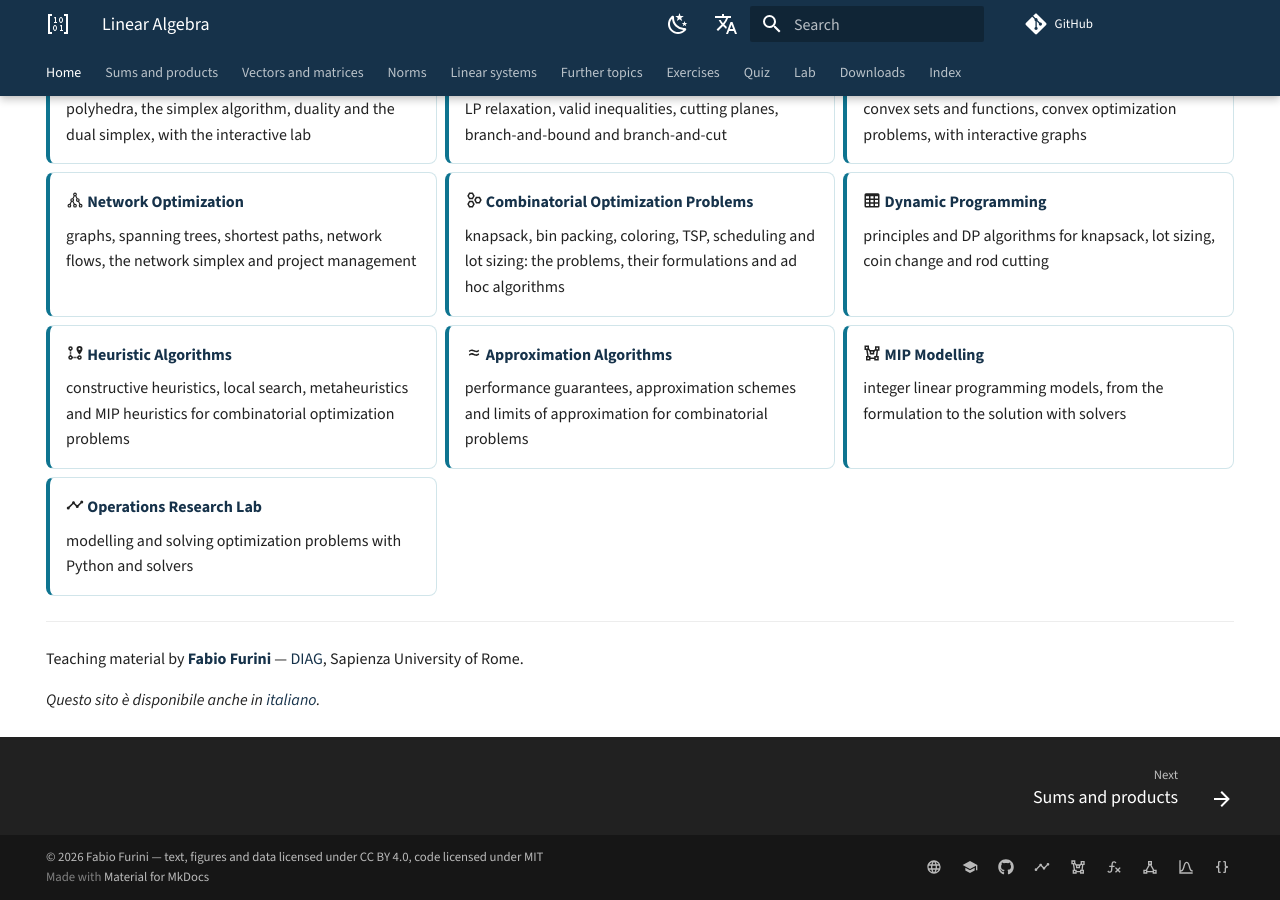
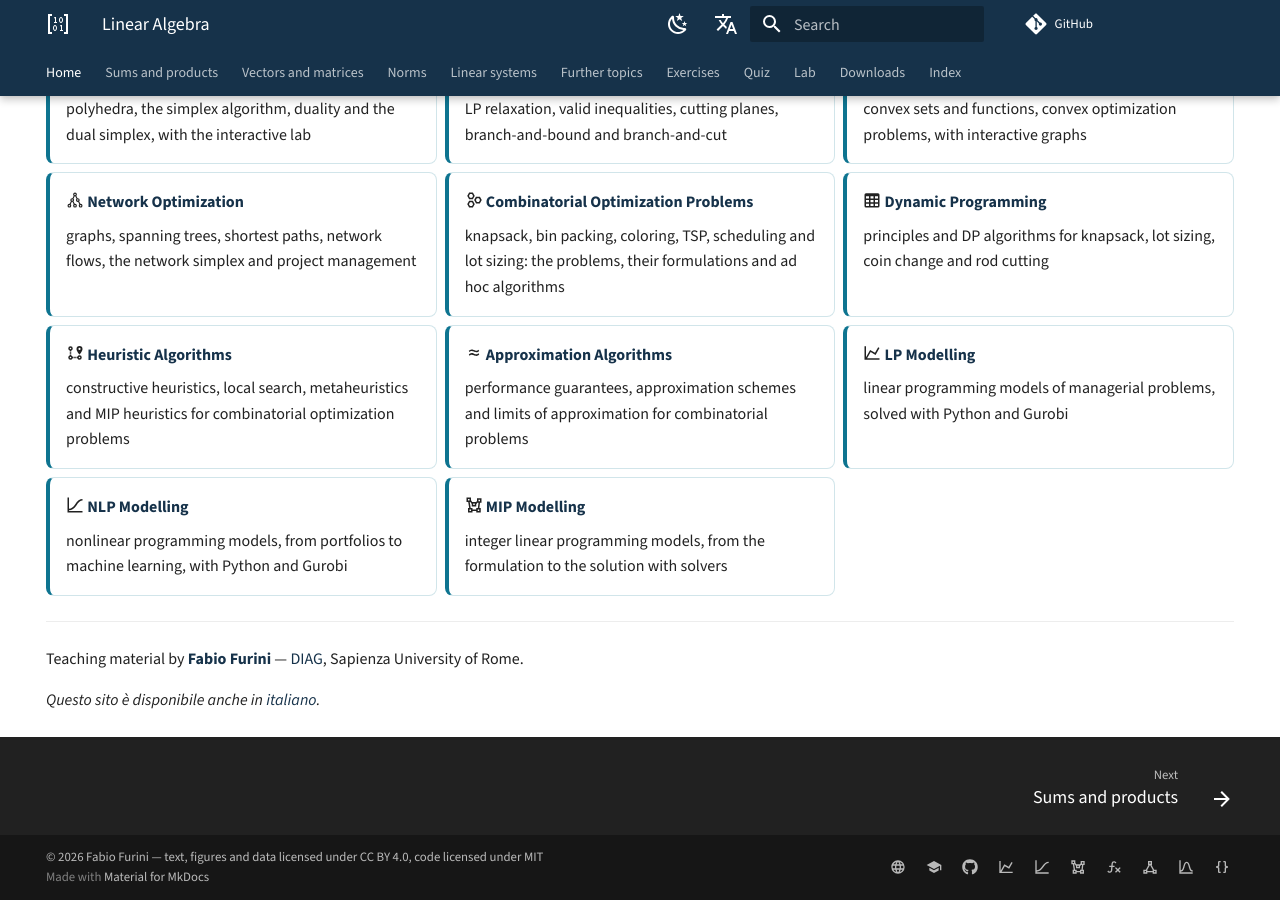
Before and after one commit to fabiofurini/linear-algebra, an MkDocs documentation site: the page built from docs/index.md, in a window 1280 px wide and 900 px high, scrolled down 2639 px. Built offline with MkDocs 1.6.1 and Material for MkDocs 9.7.7, drawn with Linux system fonts in a browser that asks for light colours; comment, search, counter and statistics services are not loaded.

Commit message:
Links to the old Operations Research Lab replaced with LP Modelling and NLP Modelling
Footer, README and series: the Operations Research Lab has been split.

Co-Authored-By: Claude Opus 5.5 <noreply@anthropic.com>

```diff
--- a/docs/index.md
+++ b/docs/index.md
@@ -187,13 +187,17 @@ All the courses of the series are built the same way: lecture notes online and i
 
     performance guarantees, approximation schemes and limits of approximation for combinatorial problems
 
+-   :material-chart-line: **[LP Modelling](https://fabiofurini.github.io/lp-modelling/)**
+
+    linear programming models of managerial problems, solved with Python and Gurobi
+
+-   :material-chart-bell-curve-cumulative: **[NLP Modelling](https://fabiofurini.github.io/nlp-modelling/)**
+
+    nonlinear programming models, from portfolios to machine learning, with Python and Gurobi
+
 -   :material-vector-polygon: **[MIP Modelling](https://fabiofurini.github.io/mip-modelling/)**
 
     integer linear programming models, from the formulation to the solution with solvers
-
--   :material-chart-timeline-variant: **[Operations Research Lab](https://fabiofurini.github.io/operations-research-lab/)**
-
-    modelling and solving optimization problems with Python and solvers
 
 </div>
 <!-- /collana -->
--- a/mkdocs.yml
+++ b/mkdocs.yml
@@ -64,9 +64,12 @@ extra:
     - icon: fontawesome/brands/github
       link: https://github.com/fabiofurini
       name: GitHub
-    - icon: material/chart-timeline-variant
-      link: https://fabiofurini.github.io/operations-research-lab/
-      name: Operations Research Lab
+    - icon: material/chart-line
+      link: https://fabiofurini.github.io/lp-modelling/
+      name: LP Modelling
+    - icon: material/chart-bell-curve-cumulative
+      link: https://fabiofurini.github.io/nlp-modelling/
+      name: NLP Modelling
     - icon: material/vector-polygon
       link: https://fabiofurini.github.io/mip-modelling/
       name: MIP Modelling
```
Also changed, not shown: README.md (+2 -1 lines), docs/organization.md (+3 -2 lines).
